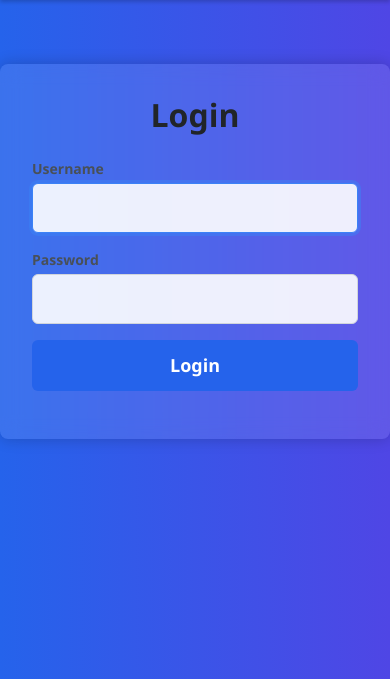
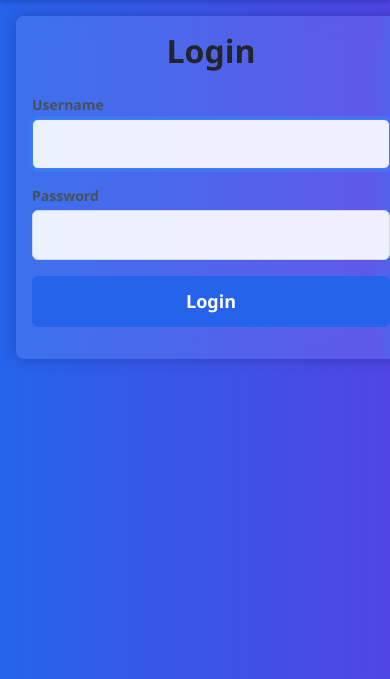
Before and after one commit to CHINOGA/chino-parking-system, a PHP site: page /login.php in a window 390 px wide. Shown: the part 62-741 px from the top of the page. Run offline with PHP 8.4, Linux system fonts and the light colour scheme.

Commit message:
Improve mobile responsiveness and UI friendliness across the app

```diff
--- a/custom.css
+++ b/custom.css
@@ -17,6 +17,15 @@ body {
   border-radius: 0.5rem;
   padding: 2rem;
   box-shadow: 0 0 15px rgba(0,0,0,0.1);
+}
+
+/* Make container fluid on small screens */
+@media (max-width: 768px) {
+  .container {
+    max-width: 100% !important;
+    margin: 1rem !important;
+    padding: 1rem !important;
+  }
 }
 
 h2, h3 {
@@ -106,6 +115,7 @@ button {
   }
 }
 
+/* Mobile styles */
 @media (max-width: 600px) {
   body {
     font-size: 0.875rem;
@@ -114,4 +124,14 @@ button {
     padding: 0.25rem 0.5rem;
     font-size: 0.875rem;
   }
+  /* Make buttons full width on mobile */
+  button {
+    width: 100% !important;
+  }
+  /* Make inputs full width on mobile */
+  input[type="text"],
+  input[type="date"],
+  select {
+    width: 100% !important;
+  }
 }
```
